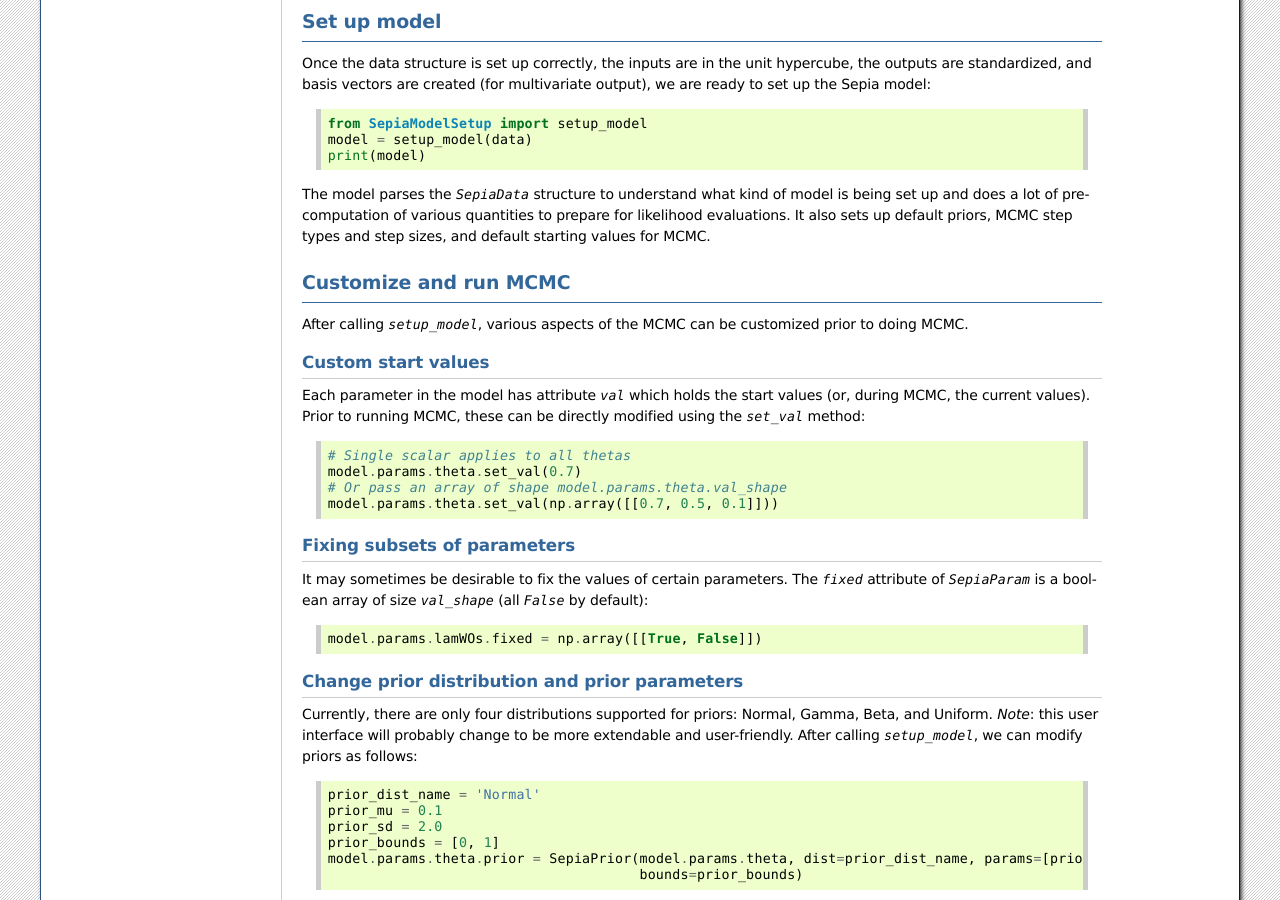
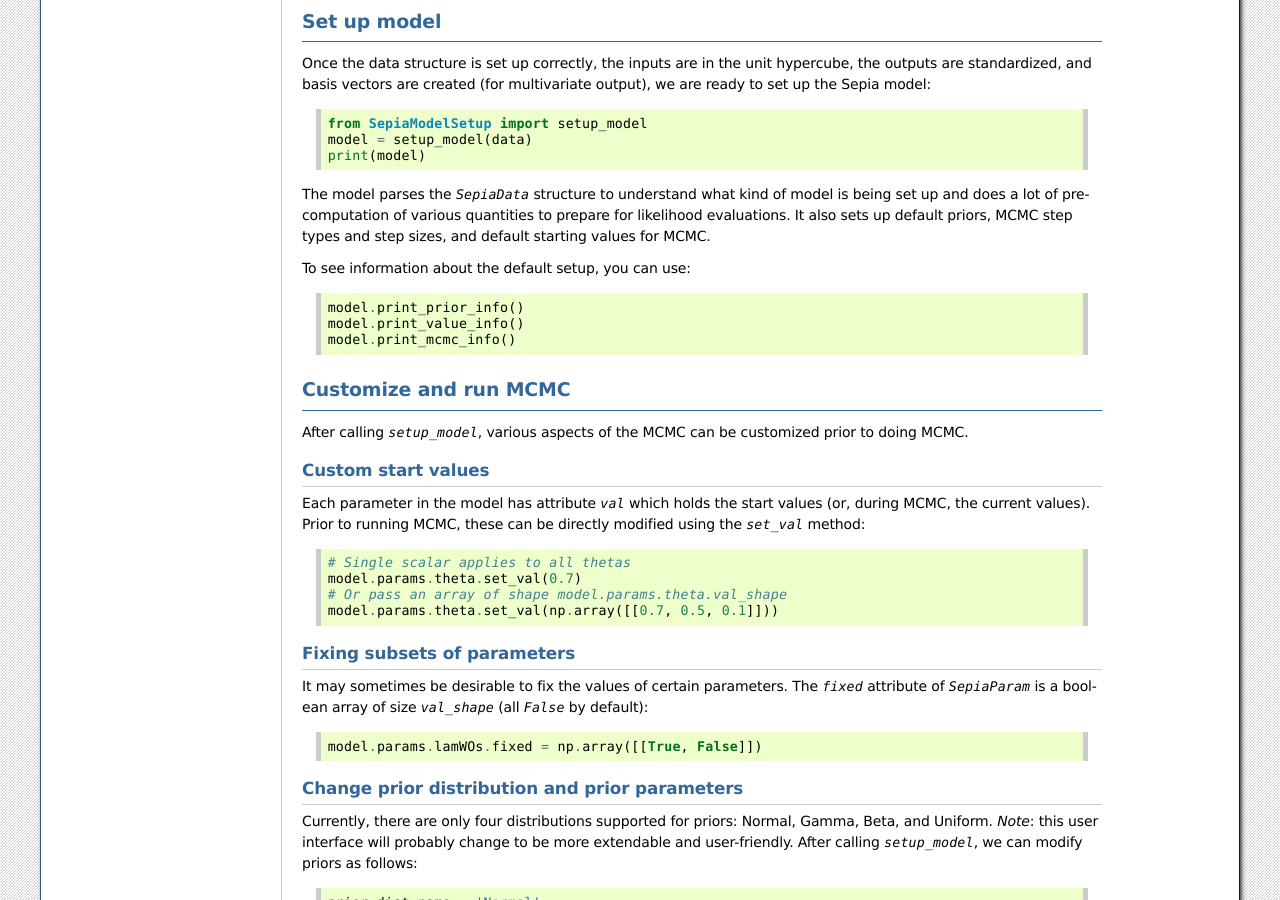
Before and after one commit to lanl/SEPIA, a Sphinx documentation site: the page built from docs/snippets.rst, in a window 1280 px wide and 900 px high, scrolled down 1831 px. Built offline with Sphinx 7.4.7, drawn with Linux system fonts in a browser that asks for light colours.

Commit message:
add print model functions into code snippets

```diff
--- a/docs/snippets.rst
+++ b/docs/snippets.rst
@@ -121,6 +121,12 @@ and basis vectors are created (for multivariate output), we are ready to set up
 The model parses the `SepiaData` structure to understand what kind of model is being set up and does a lot of
 precomputation of various quantities to prepare for likelihood evaluations.
 It also sets up default priors, MCMC step types and step sizes, and default starting values for MCMC.
+
+To see information about the default setup, you can use::
+
+    model.print_prior_info()
+    model.print_value_info()
+    model.print_mcmc_info()
 
 
 Customize and run MCMC
```
